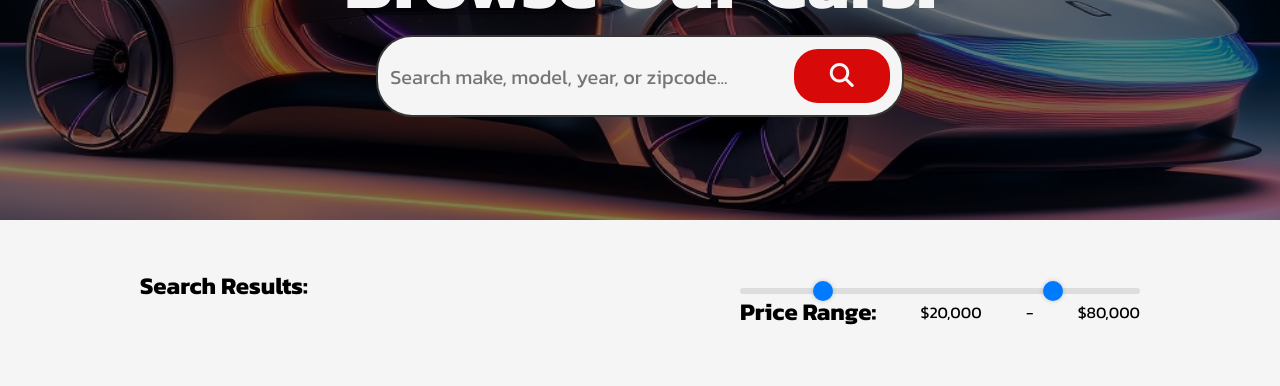
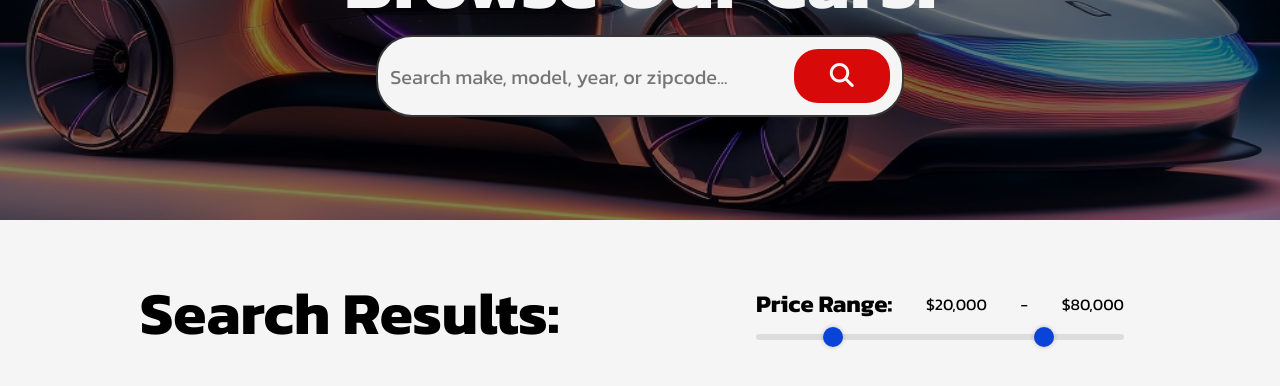
Before and after one commit to Mike-Innella/AutoSalesProject, a plain HTML site: page cars.html in a window 1280 px wide. Shown: the part 180-566 px from the top of the page. Drawn offline with Linux system fonts and the light colour scheme.

Commit message:
updated search price

```diff
--- a/cars.html
+++ b/cars.html
@@ -64,7 +64,7 @@
       <div class="container">
         <div class="row">
           <section class="search__price--wrapper">
-            <h2>Search Results:</h2>
+            <h2 class="title">Search Results:</h2>
             <div class="slider-container">
               <div class="range-slider">
                 <input
--- a/stylesCars.css
+++ b/stylesCars.css
@@ -209,13 +209,18 @@ button:hover .magglass {
 .search__price--wrapper {
   display: flex;
   justify-content: space-between;
+  align-items: center;
+  width: 100%;
 }
 
 .slider-container {
   width: 100%;
   max-width: 400px;
   position: relative;
-  padding: 20px 0;
+  padding: 16px;
+  display: flex;
+  flex-direction: column-reverse;
+  justify-content: space-between;
 }
 
 .range-slider {
@@ -240,7 +245,7 @@ button:hover .magglass {
   -webkit-appearance: none;
   width: 20px;
   height: 20px;
-  background: #007bff;
+  background: #0943d7;
   border-radius: 50%;
   box-shadow: 0 0 5px rgba(0, 0, 0, 0.2);
   cursor: pointer;
@@ -252,7 +257,7 @@ button:hover .magglass {
   pointer-events: auto;
   width: 20px;
   height: 20px;
-  background: #007bff;
+  background: #0943d7;
   border-radius: 50%;
   box-shadow: 0 0 5px rgba(0, 0, 0, 0.2);
   cursor: pointer;
@@ -265,7 +270,7 @@ button:hover .magglass {
   top: 0;
   left: 0;
   height: 6px;
-  background: #007bff;
+  background: #0943d7;
   border-radius: 5px;
   z-index: 1;
 }
@@ -275,4 +280,5 @@ button:hover .magglass {
   flex-direction: row;
   justify-content: space-between;
   align-items: center;
+  padding: 0 0 12px 0;
 }
```
